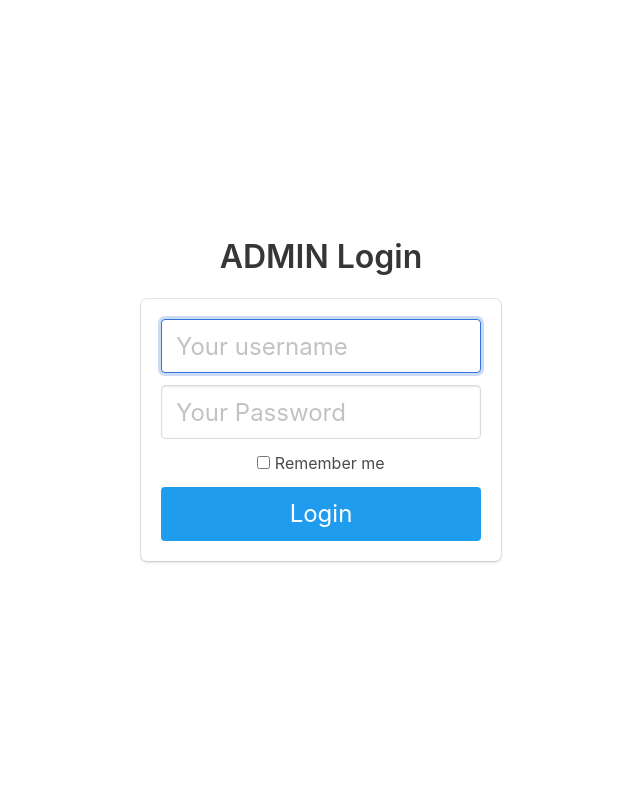
After one commit to AA08-Captstone/backend, a Flask app: page /adminlogin in a window 1280 px wide. The commit adds this page. Shown: the whole page, without its empty margins (319-959 px from the left). Run offline with Flask 2, Linux system fonts and the light colour scheme.

Commit message:
Admin login, need to add user types for login manager module

```diff
--- a/auth.py
+++ b/auth.py
@@ -1,6 +1,6 @@
 from flask import Blueprint, render_template, redirect, url_for, request, flash
 from werkzeug.security import generate_password_hash, check_password_hash
-from models import User
+from models import User, adminUser
 from flask_login import login_user, logout_user, login_required, current_user
 from __init__ import db
 
@@ -47,6 +47,28 @@ def signup(): # define the sign up function
         db.session.commit()
         return redirect(url_for('auth.login'))
 
+@auth.route('/adminlogin', methods=['GET', 'POST']) # define login page path
+def adminlogin(): # define login page fucntion
+    if request.method=='GET': # if the request is a GET we return the login page
+        return render_template('adminlogin.html')
+    else: # if the request is POST the we check `if the user exist and with te right password
+        username = request.form.get('username')
+        password = request.form.get('password')
+        remember = True if request.form.get('remember') else False
+        admin_user = adminUser.query.filter_by(username=username).first()
+        # check if the user actually exists
+        # take the user-supplied password, hash it, and compare it to the hashed password in the database
+        if not admin_user:
+            flash('Contact Super Admin for help')
+            return redirect(url_for('main.index'))
+        elif not check_password_hash(admin_user.password, password):
+            flash('Please check your login details and try again.')
+            return redirect(url_for('auth.adminlogin')) # if the user doesn't exist or password is wrong, reload the page
+        # if the above check passes, then we know the user has the right credentials
+        login_user(admin_user, remember=remember)
+        return redirect(url_for('main.profile'))
+
+
 @auth.route('/logout') # define logout path
 @login_required
 def logout(): #define the logout function
--- a/main.py
+++ b/main.py
@@ -9,10 +9,8 @@ render_template,
 flash,
 )
 from flask_login import login_required, current_user
-from __init__ import (
-create_app,
-db,
-)
+from __init__ import create_app, db
+
 
 
 main = Blueprint('main', __name__)
--- a/models.py
+++ b/models.py
@@ -6,3 +6,9 @@ class User(UserMixin, db.Model):
     email = db.Column(db.String(100), unique=True)
     password = db.Column(db.String(100))
     name = db.Column(db.String(1000))
+
+class adminUser(UserMixin, db.Model):
+    id = db.Column(db.Integer, primary_key=True) # primary keys are required by SQLAlchemy
+    username = db.Column(db.String(100), unique=True)
+    password = db.Column(db.String(100))
+    name = db.Column(db.String(1000))
--- /dev/null
+++ b/templates/adminlogin.html
@@ -0,0 +1,53 @@
+<!DOCTYPE html>
+<html>
+
+<head>
+    <meta charset="utf-8">
+    <meta http-equiv="X-UA-Compatible" content="IE=edge">
+    <meta name="viewport" content="width=device-width, initial-scale=1">
+    <title>ADMIN LOGIN</title>
+    <link rel="stylesheet" href="https://cdnjs.cloudflare.com/ajax/libs/bulma/0.7.2/css/bulma.min.css" />
+</head>
+
+<body>
+<section class="hero is-fullheight" style="background-color:#ffffff;">
+    <div class="hero-body">
+        <div class="container has-text-centered">
+            <div class="column is-4 is-offset-4">
+                <h3 class="title"> ADMIN Login</h3>
+                <div class="box">
+                    {% with messages = get_flashed_messages() %}
+                        {% if messages %}
+                            <div class="notification is-danger">
+                                {{ messages[0] }}
+                            </div>
+                        {% endif %}
+                    {% endwith %}
+                    <form method="POST" action="/login">
+                        <div class="field">
+                            <div class="control">
+                                <input class="input is-large" type="username" name="username" placeholder="Your username" autofocus="">
+                            </div>
+                        </div>
+
+                        <div class="field">
+                            <div class="control">
+                                <input class="input is-large" type="password" name="password" placeholder="Your Password">
+                            </div>
+                        </div>
+                        <div class="field">
+                            <label class="checkbox">
+                                <input type="checkbox">
+                                Remember me
+                            </label>
+                        </div>
+                        <button class="button is-block is-info is-large is-fullwidth">Login</button>
+                    </form>
+                </div>
+            </div>
+        </div>
+    </div>
+</section>
+</body>
+
+</html>
--- a/templates/login.html
+++ b/templates/login.html
@@ -2,7 +2,7 @@
 
 {% block content %}
 <div class="column is-4 is-offset-4">
-    <h3 class="title">Login</h3>
+    <h3 class="title"> user login Login</h3>
     <div class="box">
         {% with messages = get_flashed_messages() %}
             {% if messages %}
```
Also changed, not shown: __init__.py (+12 -1 lines), adminpanel.py (added, +22 -0 lines), templates/admin.html (added, +34 -0 lines), utils.py (added, +15 -0 lines), dev_dump.db, 2 other files.
